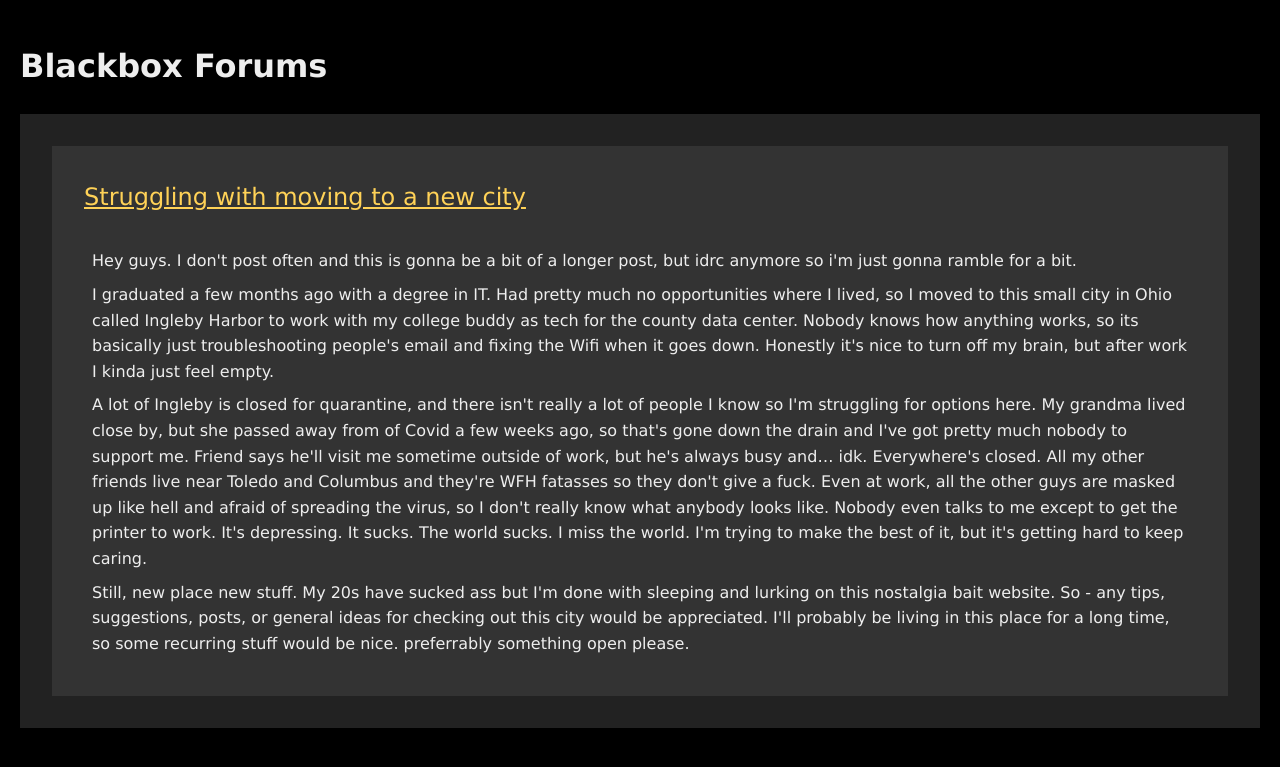
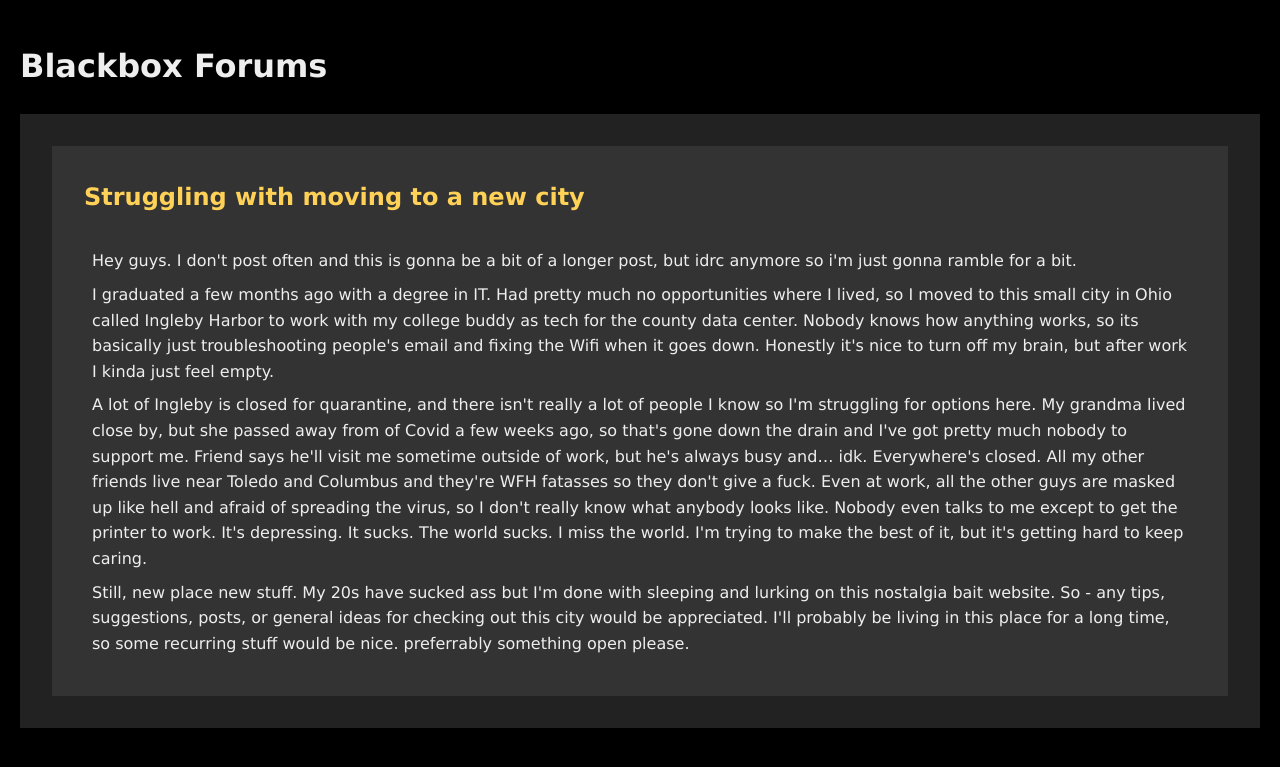
Before and after one commit to blackboxforums/blackboxforums.github.io, a Jekyll site: the page built from index.html, in a window 1280 px wide. Shown: the top 767 px of the page. Built offline with Jekyll 4.4.1, drawn with Linux system fonts in a browser that asks for light colours.

Commit message:
Update style.css

```diff
--- a/assets/css/style.css
+++ b/assets/css/style.css
@@ -104,7 +104,7 @@ div.post {
 div.post div.post-title {
   color: var(--accent-color);
   font-size: 1.5rem;
+  font-weight: 700;
   text-align: left;
-  text-decoration: underline;
   margin-bottom: 2rem;
 }
```
